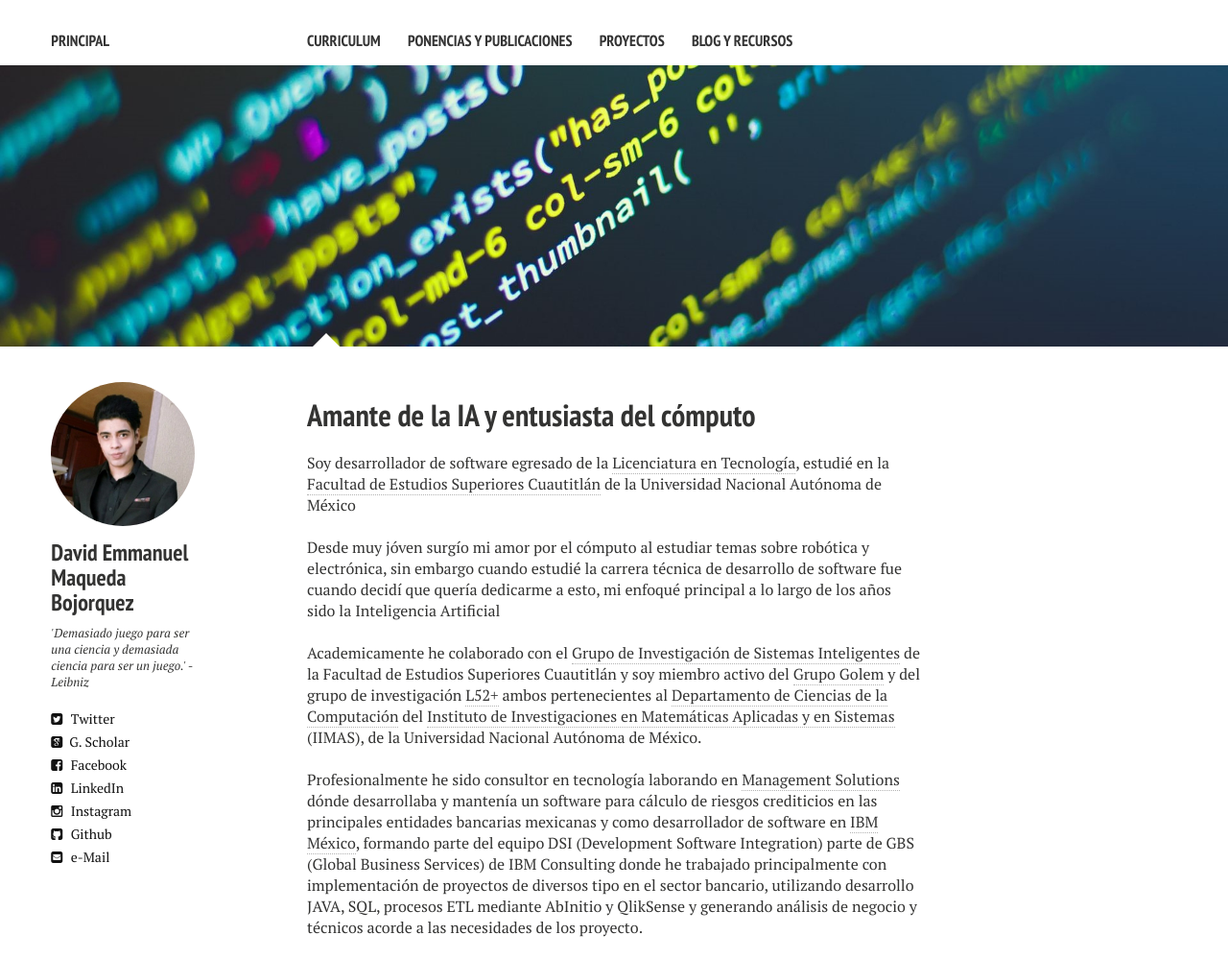
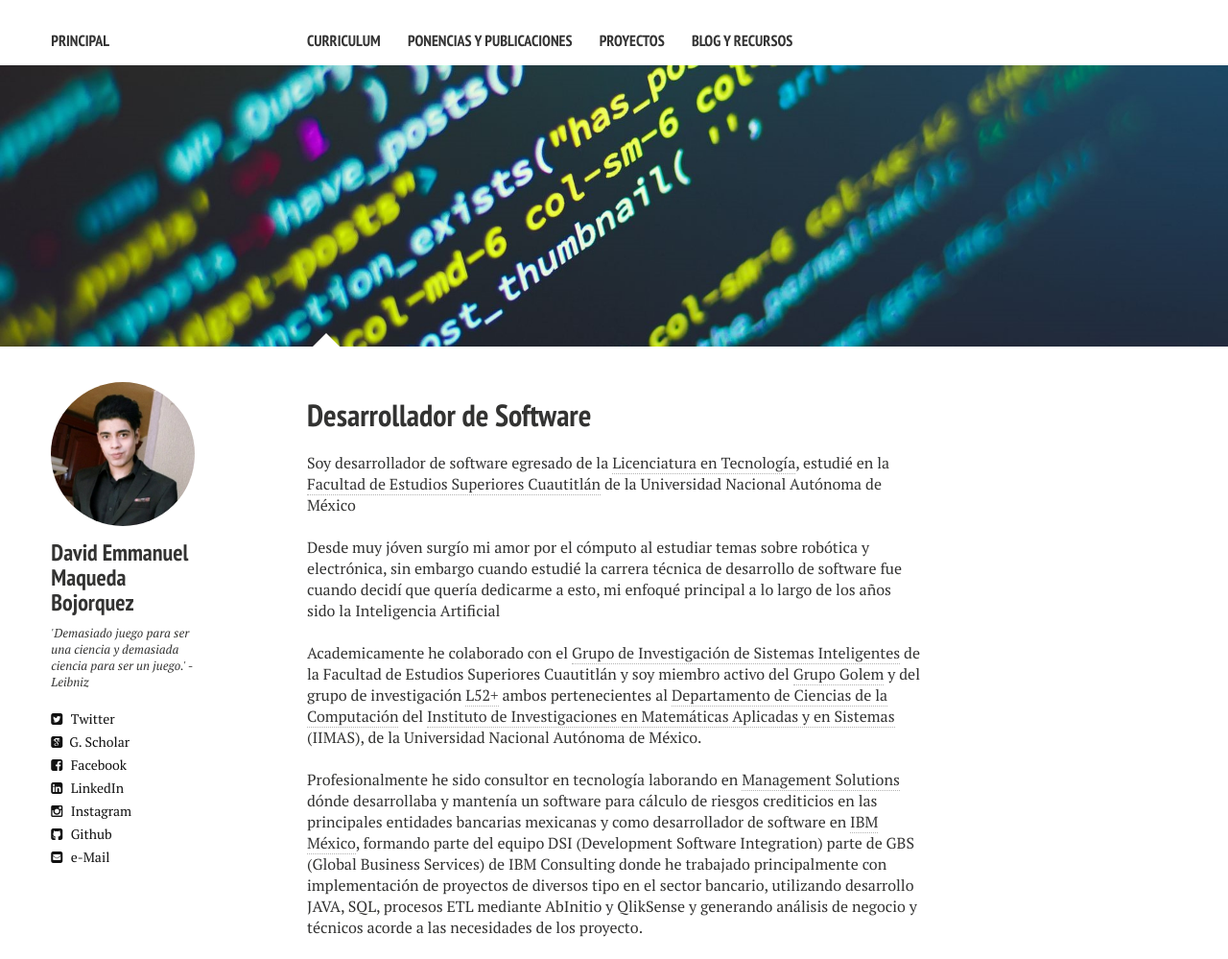
Before and after one commit to emmanuelmaqueda/emmanuelmaqueda.github.io, a Jekyll site: the page built from index.md, in a window 1280 px wide, cut to the strip 0-999 px from the top of the page. Shown: the whole strip at 96% size. Built offline with Jekyll 4.4.1, drawn with Linux system fonts in a browser that asks for light colours; nearby versions of some CDN libraries; comment, search, counter and statistics services are not loaded.

Commit message:
Update index.md

```diff
--- a/index.md
+++ b/index.md
@@ -1,6 +1,6 @@
 ---
 layout: home2
-title: Amante de la IA y entusiasta del cómputo
+title: Desarrollador de Software
 description: "Emmanuel Maqueda - Website"
 tags: [Jekyll, theme, responsive, blog, template]
 image:
```
